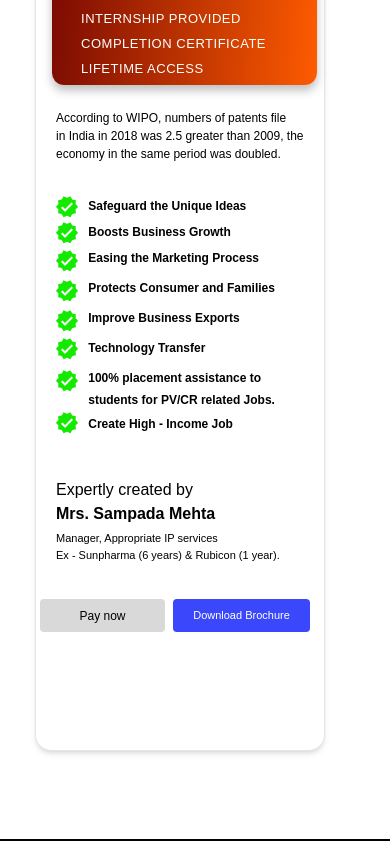
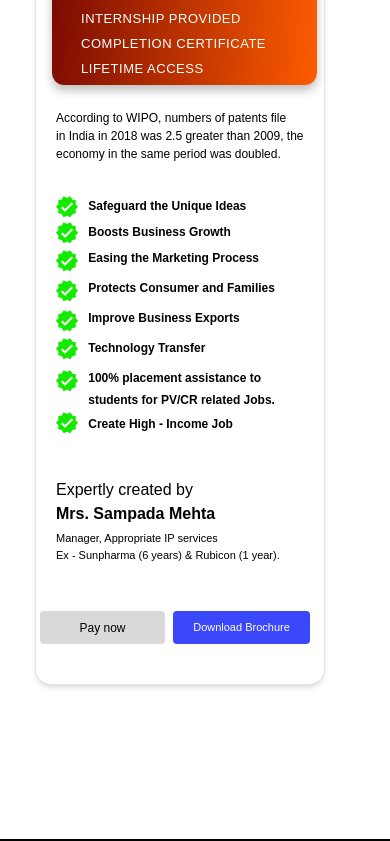
Before and after one commit to vibodhbhosure/Project-Pharmacad, a Next.js app: page /courseCertificate in a window 390 px wide. Shown: the part 1445-2286 px from the top of the page. Built offline with nearby package versions, Linux system fonts and the light colour scheme.

Commit message:
Certificate Course Minor Changes

```diff
--- a/src/app/courseCertificate/CertificateCourse.jsx
+++ b/src/app/courseCertificate/CertificateCourse.jsx
@@ -5,13 +5,12 @@ import orsmall from "../../../public/orsmall.webp";
 import Almas from "../../../public/Almas.webp";
 import Sammaam from "../../../public/Sammaam.webp";
 import Vector from "../../../public/Vector.webp";
-import Footer from '@/components/footer'
-
+import Footer from "@/components/footer";
+import Link from "next/link";
 export default function CourseCertificate() {
   return (
     // <div className="container mx-auto max-w-screen-xl px-4 py-8">
     <>
-      <div>
       <div className="absolute w-full sm:w-[461px] h-[35px] left-[35px] lg:left-[212px] md:left-[212px] sm:left-[45px] top-[269px] lg:top-[279px]">
         <h1 className="font-inter font-bold text-3xl sm:text-4xl md:text-4xl lg:text-4xl leading-tight">
           Certificate Courses
@@ -180,14 +179,25 @@ export default function CourseCertificate() {
         </div>
 
         <div className="ml-[600px] -mt-[35px]">
+          <Link href="/#contact">
             <button className="bg-[#D9D9D9] w-[125px] h-[38px] py-2 px-4 rounded text-black">
               Pay now
             </button>
+          </Link>
         </div>
         <div className="ml-[750px]   -mt-[38px]">
+          <Link
+            legacyBehavior
+            href="/pdf/Pharmacad.pdf"
+            className="text-lg leading-6 text-[#3A47FB] font-thin font-montserrat"
+            passHref
+          >
+            <a target="_blank" download>
               <button className="bg-[#3A47FB] w-[160px] h-[38px] text-sm text-white py-2 px-4 rounded whitespace-nowrap">
                 Download Brochure
               </button>
+            </a>
+          </Link>
         </div>
       </div>
 
@@ -330,14 +340,25 @@ export default function CourseCertificate() {
         </div>
 
         <div className="ml-[600px] -mt-[10px]">
+          <Link href="/#contact">
             <button className="bg-[#D9D9D9]  w-[125px] h-[38px] py-2 px-4 rounded">
               Pay now
             </button>
+          </Link>
         </div>
         <div className="ml-[750px]   -mt-[38px]">
+          <Link
+            legacyBehavior
+            href="/pdf/IPR.pdf"
+            className="text-lg leading-6 text-[#3A47FB] font-thin font-montserrat"
+            passHref
+          >
+            <a target="_blank" download>
               <button className="bg-[#3A47FB] w-[160px] h-[38px] text-sm text-white py-2 px-4 rounded whitespace-nowrap">
                 Download Brochure
               </button>
+            </a>
+          </Link>
         </div>
       </div>
 
@@ -482,18 +503,29 @@ export default function CourseCertificate() {
 
         <div className="flex space-x-2">
           <div>
+            <Link href="/#contact">
               <button className="bg-[#D9D9D9] mt-8 ml-1 text-[12px] w-[125px] h-[33px] py-2 px-4 rounded">
                 Pay now
               </button>
+            </Link>
           </div>
           <div>
+            <Link
+              legacyBehavior
+              href="/pdf/Pharmacad.pdf"
+              className="text-lg leading-6 text-[#3A47FB] font-thin font-montserrat"
+              passHref
+            >
+              <a target="_blank" download>
                 <button className="bg-[#3A47FB] w-[137px] ml=2 mt-8 h-[33px] text-[11px] text-white py-2 px-4 rounded whitespace-nowrap">
                   Download Brochure
                 </button>
+              </a>
+            </Link>
           </div>
         </div>
       </div>
-      <div className="box-border sm:block lg:hidden md:block absolute w-[290px] h-[896px] left-[35px] sm:left-[45px] md:left-[45px] top-[1300px] sm:top-[350px] md:top-[350px]  bg-white border border-opacity-60 border-gray-300 shadow-md rounded-2xl">
+      <div className="box-border sm:block lg:hidden md:block absolute w-[290px] h-[830px] md:h-[900px] left-[35px] sm:left-[45px] md:left-[450px] top-[1300px] sm:top-[350px] md:top-[350px]  bg-white border border-opacity-60 border-gray-300 shadow-md rounded-2xl">
         <div className="absolute -mt-[1px] left-[16px] rounded-bl-xl rounded-tr-xl rounded-br-xl [background:linear-gradient(93.54deg,_#780902,_#fd5b00)]  shadow-[0px_5.473354339599609px_9.12px_rgba(0,_0,_0,_0.25)] w-[265px] h-[230px]" />
 
         <Image
@@ -628,20 +660,31 @@ export default function CourseCertificate() {
           </p>
         </div>
 
-        <div className="flex space-x-2 sm:mt-[44px] md:mt-[44px]">
+        <div className="flex space-x-2 my-4 sm:mt-[44px] md:mt-[44px]">
           <div>
+            <Link href="/#contact">
               <button className="bg-[#D9D9D9] mt-8 ml-1 w-[125px] text-[12px] h-[33px] py-2 px-4 rounded ">
                 Pay now
               </button>
+            </Link>
           </div>
           <div>
+            <Link
+              legacyBehavior
+              href="/pdf/IPR.pdf"
+              className="text-lg leading-6 text-[#3A47FB] font-thin font-montserrat"
+              passHref
+            >
+              <a target="_blank" download>
                 <button className="bg-[#3A47FB] w-[137px] ml=2 mt-8 h-[33px] text-[11px] text-white py-2 px-4 rounded whitespace-nowrap">
                   Download Brochure
                 </button>
+              </a>
+            </Link>
           </div>
         </div>
       </div>
-      </div>
+
       <div className="mt-[2200px] lg:mt-[1400px] sm:mt-[1250px] md:mt-[1250px]">
         <Footer />
       </div>
```
Also changed, not shown: 2 other files (tests, documents, lock files or other folders). Lines whose indentation alone changed are shown as unchanged.
